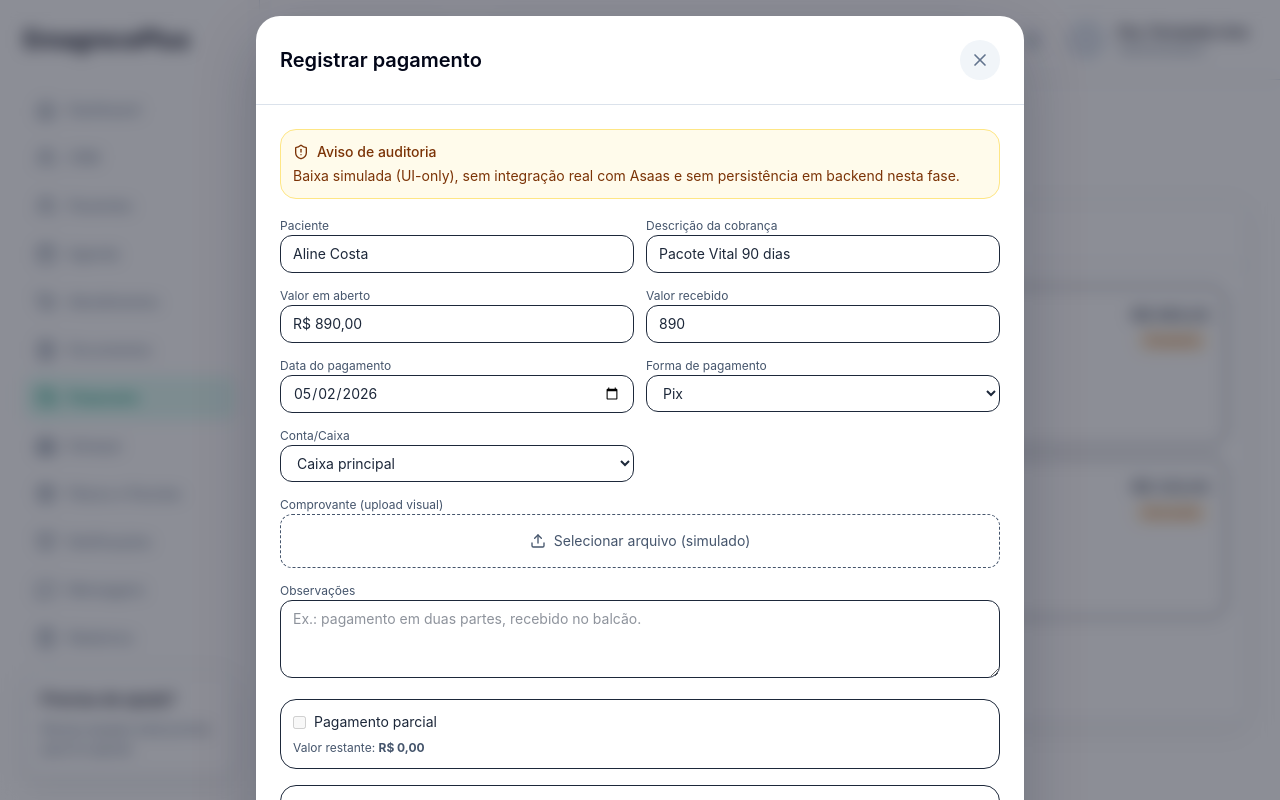
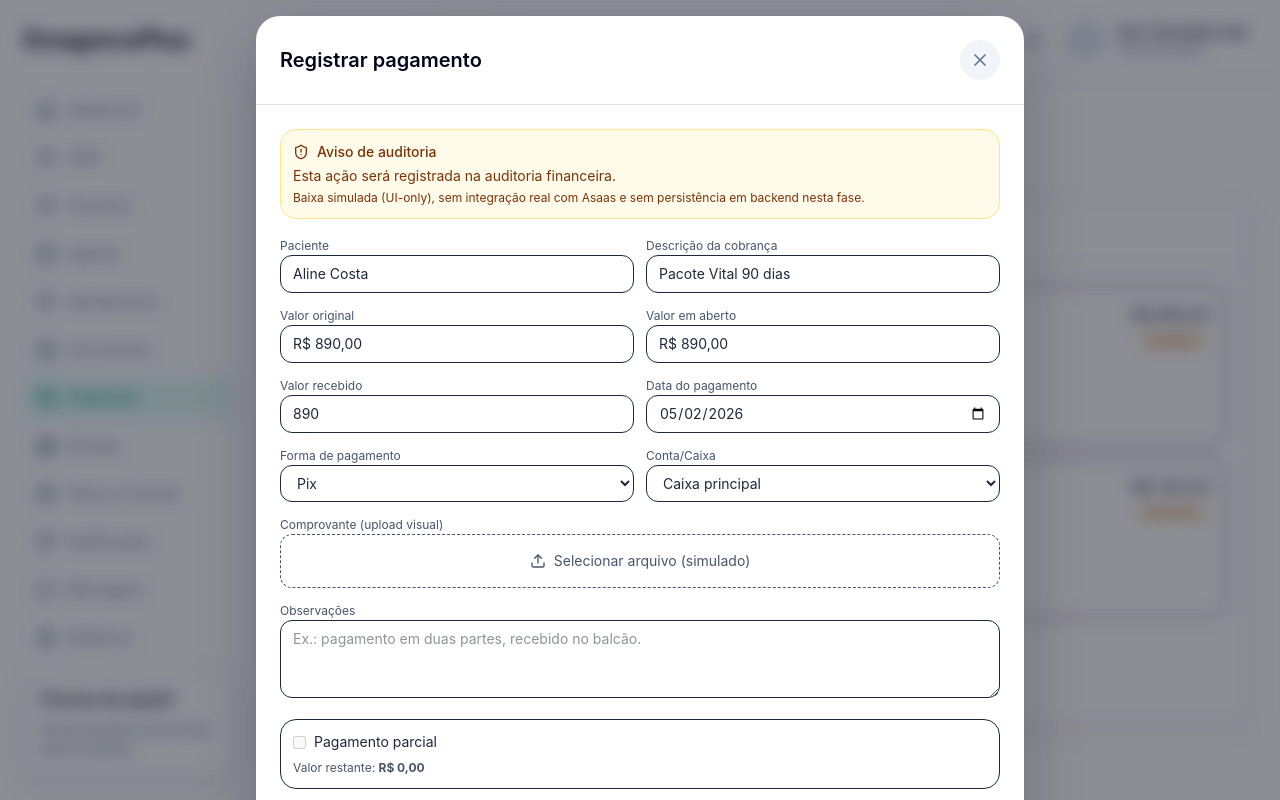
Before and after one commit to erickfroes/emagreceplus-ui-blueprint, a Next.js app: page /finance/receivables in a window 1280 px wide. Both pictures are taken after a click on the button "Registrar pagamento". Built offline with nearby package versions, Linux system fonts and the light colour scheme.

Commit message:
feat(finance): add reusable payment registration modal to receivables

```diff
--- a/src/app/finance/page.tsx
+++ b/src/app/finance/page.tsx
@@ -25,7 +25,8 @@ export default function FinancePage() {
         id: receivable.id,
         patient: receivable.patient,
         description: receivable.service,
-        openAmount: Number(receivable.amount.replace(/[R$ .]/g, "").replace(",", ".")),
+        originalAmount: receivable.originalAmount,
+        openAmount: receivable.openAmount,
       }}
       canSendReceiptToPatient={false}
     />
--- a/src/app/finance/receivables/page.tsx
+++ b/src/app/finance/receivables/page.tsx
@@ -23,7 +23,10 @@ export default function ReceivablesPage() {
       <Card><CardHeader><CardTitle>Lançamentos pendentes</CardTitle></CardHeader><CardContent className="space-y-3">
         {receivables.map((item) => <div key={item.id} className="space-y-2 rounded-2xl border p-4"><div className="flex items-center justify-between"><div><p className="font-semibold">{item.patient}</p><p className="text-sm text-slate-500">{item.service} • vence em {item.dueDate}</p></div><div className="text-right"><p>{item.amount}</p><Badge tone="warning">{item.status}</Badge></div></div>
           <p className="text-xs text-slate-500">Cobrança: {item.allowedBillingTypes.map((type) => billingLabels[type]).join(" / ")} • ref {item.externalReference}</p>
-          <Button variant="outline" onClick={() => { setSelectedReceivableId(item.id); setOpen(true); }}>Registrar pagamento desta cobrança</Button>
+          <div className="flex flex-wrap gap-2">
+            <Button variant="outline" onClick={() => { setSelectedReceivableId(item.id); setOpen(true); }}>Registrar pagamento desta cobrança</Button>
+            <Button variant="ghost" onClick={() => { setSelectedReceivableId(item.id); setOpen(true); }}>Ações da linha: registrar pagamento</Button>
+          </div>
         </div>)}
         <div className="flex gap-2"><Button onClick={() => setOpen(true)}>Registrar pagamento</Button><Button variant="outline" onClick={() => setConfirm(true)}>Confirmar baixa em lote</Button></div>
         <p className="text-xs text-slate-500">Fluxo Asaas em modo <strong>{asaasIntegrationPlan.status}</strong>. Sem chave no browser, webhook idempotente e sem baixa dupla.</p>
@@ -33,13 +36,14 @@ export default function ReceivablesPage() {
     {selectedReceivable ? <PaymentRegistrationModal
       open={open}
       onClose={() => setOpen(false)}
-      receivable={{
+        receivable={{
         id: selectedReceivable.id,
         patient: selectedReceivable.patient,
         description: selectedReceivable.service,
-        openAmount: Number(selectedReceivable.amount.replace(/[R$ .]/g, "").replace(",", ".")),
+        originalAmount: selectedReceivable.originalAmount,
+        openAmount: selectedReceivable.openAmount,
       }}
-      canSendReceiptToPatient
+      canSendReceiptToPatient={false}
     /> : null}
 
     <ConfirmDialog open={confirm} title="Confirmar ação crítica" description="Deseja marcar os itens selecionados como pagos?" confirmLabel="Sim, confirmar" onCancel={() => setConfirm(false)} onConfirm={() => setConfirm(false)} />
--- a/src/components/finance/PaymentRegistrationModal.tsx
+++ b/src/components/finance/PaymentRegistrationModal.tsx
@@ -15,6 +15,7 @@ type PaymentRegistrationModalProps = {
     id: string;
     patient: string;
     description: string;
+    originalAmount: number;
     openAmount: number;
   };
   canSendReceiptToPatient?: boolean;
@@ -60,6 +61,7 @@ export function PaymentRegistrationModal({
 
   const receivedValueNumber = Number(receivedAmount.replace(",", "."));
   const remainingAmount = useMemo(() => Math.max(receivable.openAmount - receivedValueNumber, 0), [receivable.openAmount, receivedValueNumber]);
+  const overpayment = receivedValueNumber > receivable.openAmount;
 
   useEffect(() => {
     if (receivedValueNumber >= receivable.openAmount) {
@@ -75,6 +77,11 @@ export function PaymentRegistrationModal({
 
     if (partialPayment && receivedValueNumber >= receivable.openAmount) {
       setFormError("Pagamento parcial ativo: o valor recebido deve ser menor que o valor em aberto.");
+      return false;
+    }
+
+    if (overpayment) {
+      setFormError("O valor recebido não pode ser maior que o valor em aberto.");
       return false;
     }
 
@@ -113,12 +120,14 @@ export function PaymentRegistrationModal({
         <div className="space-y-4 text-sm">
           <div className="rounded-2xl border border-amber-200 bg-amber-50 p-3 text-amber-900">
             <div className="mb-1 flex items-center gap-2 font-medium"><ShieldAlert className="h-4 w-4" /> Aviso de auditoria</div>
-            <p>Baixa simulada (UI-only), sem integração real com Asaas e sem persistência em backend nesta fase.</p>
+            <p>Esta ação será registrada na auditoria financeira.</p>
+            <p className="mt-1 text-xs">Baixa simulada (UI-only), sem integração real com Asaas e sem persistência em backend nesta fase.</p>
           </div>
 
           <div className="grid gap-3 md:grid-cols-2">
             <label className="space-y-1"><span className="text-xs text-slate-600">Paciente</span><input className="w-full rounded-xl border px-3 py-2" value={receivable.patient} disabled /></label>
             <label className="space-y-1"><span className="text-xs text-slate-600">Descrição da cobrança</span><input className="w-full rounded-xl border px-3 py-2" value={receivable.description} disabled /></label>
+            <label className="space-y-1"><span className="text-xs text-slate-600">Valor original</span><input className="w-full rounded-xl border px-3 py-2" value={formatCurrency(receivable.originalAmount)} disabled /></label>
             <label className="space-y-1"><span className="text-xs text-slate-600">Valor em aberto</span><input className="w-full rounded-xl border px-3 py-2" value={formatCurrency(receivable.openAmount)} disabled /></label>
             <label className="space-y-1"><span className="text-xs text-slate-600">Valor recebido</span><input className="w-full rounded-xl border px-3 py-2" value={receivedAmount} onChange={(e) => setReceivedAmount(e.target.value)} /></label>
             <label className="space-y-1"><span className="text-xs text-slate-600">Data do pagamento</span><input type="date" className="w-full rounded-xl border px-3 py-2" value={paymentDate} onChange={(e) => setPaymentDate(e.target.value)} /></label>
@@ -134,11 +143,12 @@ export function PaymentRegistrationModal({
           </div>
 
           <div className="space-y-2 rounded-2xl border p-3">
-            <label className="flex items-center gap-2"><input type="checkbox" checked={generateReceipt} onChange={(e) => setGenerateReceipt(e.target.checked)} /><span>Gerar recibo</span></label>
+            <label className="flex items-center gap-2"><input type="checkbox" checked={generateReceipt} onChange={(e) => setGenerateReceipt(e.target.checked)} /><span>Gerar recibo após confirmar baixa</span></label>
             <label className="flex items-center gap-2"><input type="checkbox" checked={sendProofToPatient} disabled={!canSendReceiptToPatient} onChange={(e) => setSendProofToPatient(e.target.checked)} /><span>Enviar comprovante ao paciente</span></label>
             {!canSendReceiptToPatient ? <p className="text-xs text-amber-700">Envio automático indisponível no perfil atual (visualmente bloqueado).</p> : null}
           </div>
 
+          {overpayment ? <div className="rounded-xl border border-red-300 bg-red-50 px-3 py-2 text-red-700">Valor recebido acima do valor em aberto.</div> : null}
           {formError ? <div className="rounded-xl border border-red-300 bg-red-50 px-3 py-2 text-red-700">{formError}</div> : null}
         </div>
       </Modal>
--- a/src/contracts/finance.ts
+++ b/src/contracts/finance.ts
@@ -48,3 +48,20 @@ export interface FinanceUiState {
   activeModal?: FinanceModal;
   pendingAction?: FinanceAction;
 }
+
+export interface ReceivablePaymentRegistration {
+  receivableId: string;
+  patient: string;
+  description: string;
+  originalAmountCents: number;
+  openAmountCents: number;
+  receivedAmountCents: number;
+  paymentDate: string;
+  paymentMethod: "pix" | "bank_slip" | "credit_card" | "cash" | "bank_transfer";
+  cashAccountLabel: string;
+  receiptUploadStatus: "simulado" | "nao_configurado";
+  notes?: string;
+  partialPayment: boolean;
+  shouldGenerateReceipt: boolean;
+  shouldSendProofToPatient: boolean;
+}
--- a/src/data/mock/finance/index.ts
+++ b/src/data/mock/finance/index.ts
@@ -18,8 +18,8 @@ export const financeKpis = [
 ];
 
 export const receivables = [
-  { id: "REC-1044", patient: "Aline Costa", service: "Pacote Vital 90 dias", dueDate: "2026-05-12", amount: "R$ 890,00", status: "Pendente" as ReceivableStatus, externalReference: "invoice_rec_1044", allowedBillingTypes: ["PIX", "BOLETO", "CREDIT_CARD"] as BillingType[] },
-  { id: "REC-1045", patient: "Marcos Freitas", service: "Consulta retorno", dueDate: "2026-05-14", amount: "R$ 320,00", status: "Vencendo" as ReceivableStatus, externalReference: "invoice_rec_1045", allowedBillingTypes: ["PIX", "BOLETO"] as BillingType[] },
+  { id: "REC-1044", patient: "Aline Costa", service: "Pacote Vital 90 dias", dueDate: "2026-05-12", originalAmount: 890, openAmount: 890, amount: "R$ 890,00", status: "Pendente" as ReceivableStatus, externalReference: "invoice_rec_1044", allowedBillingTypes: ["PIX", "BOLETO", "CREDIT_CARD"] as BillingType[] },
+  { id: "REC-1045", patient: "Marcos Freitas", service: "Consulta retorno", dueDate: "2026-05-14", originalAmount: 420, openAmount: 320, amount: "R$ 320,00", status: "Vencendo" as ReceivableStatus, externalReference: "invoice_rec_1045", allowedBillingTypes: ["PIX", "BOLETO"] as BillingType[] },
 ];
 
 export const webhookEvents = [
```
